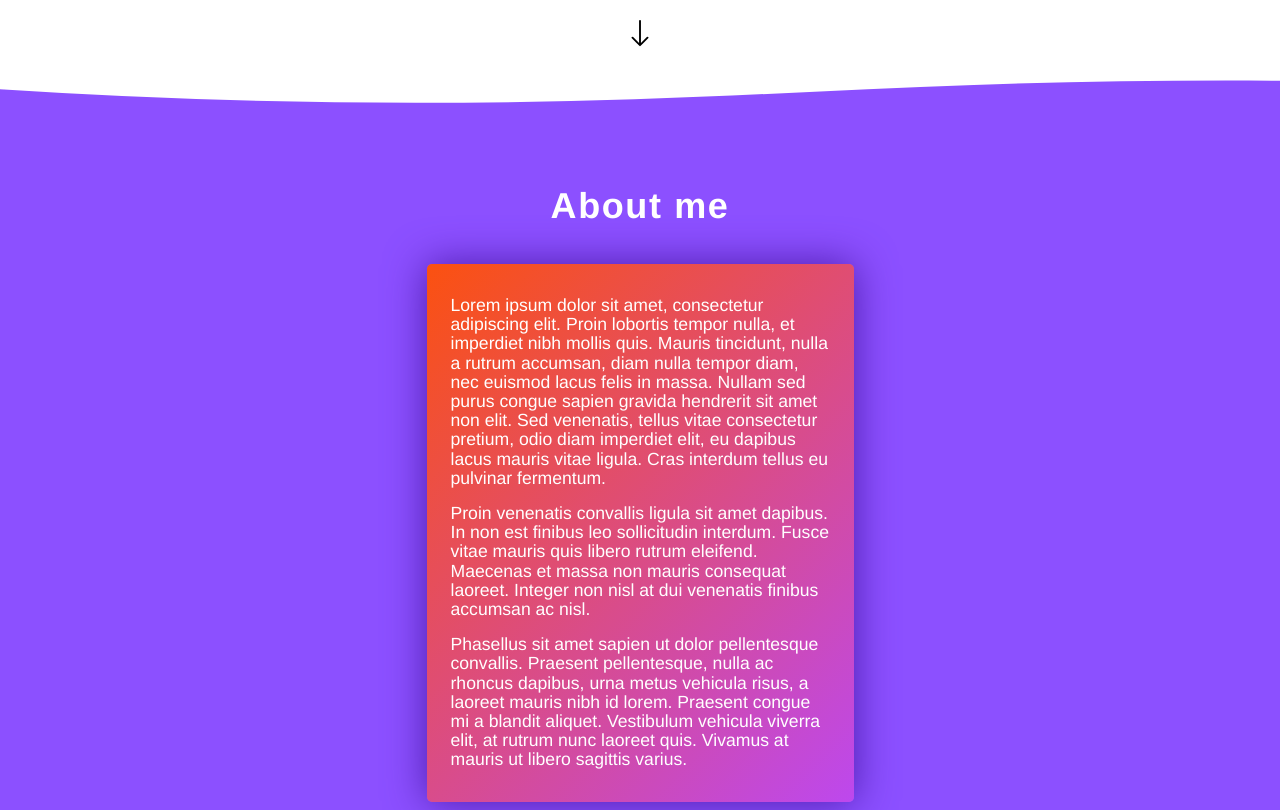
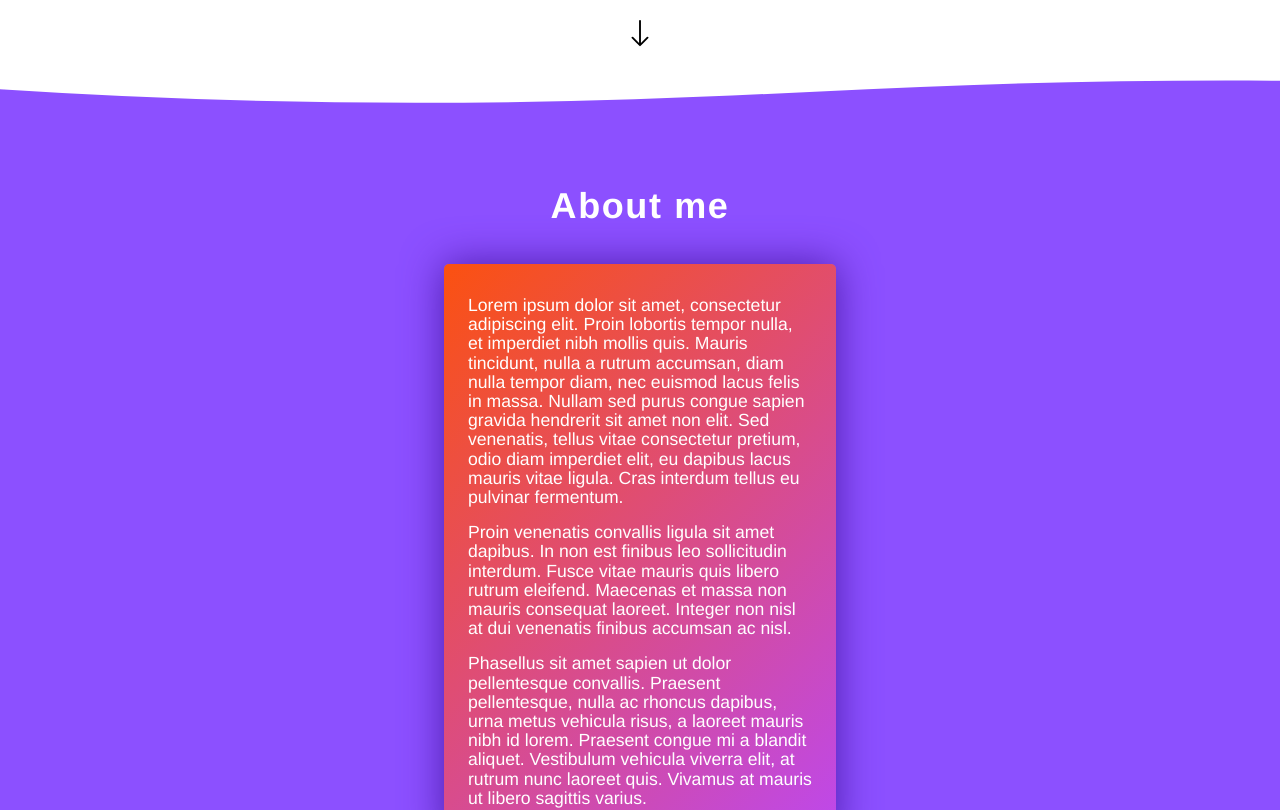
Before and after one commit to bryanmagalong/frontend-portfolio, a React (Create React App) app: page / in a window 1280 px wide. Shown: the part 720-1530 px from the top of the page. Built offline with nearby package versions, Linux system fonts and the light colour scheme; no server answers.

Commit message:
feat(Section): add media queries

```diff
--- a/src/components/shared/Section.js
+++ b/src/components/shared/Section.js
@@ -19,4 +19,7 @@ export const StyledSection = styled.section`
   display: flex;
   flex-direction: column;
   gap: ${(props) => props.gap || "2.5rem"};
+  @media (min-width: ${(props) => props.theme.media.xl}) {
+    padding: ${(props) => props.theme.padding.sectionLg};
+  }
 `;
```
